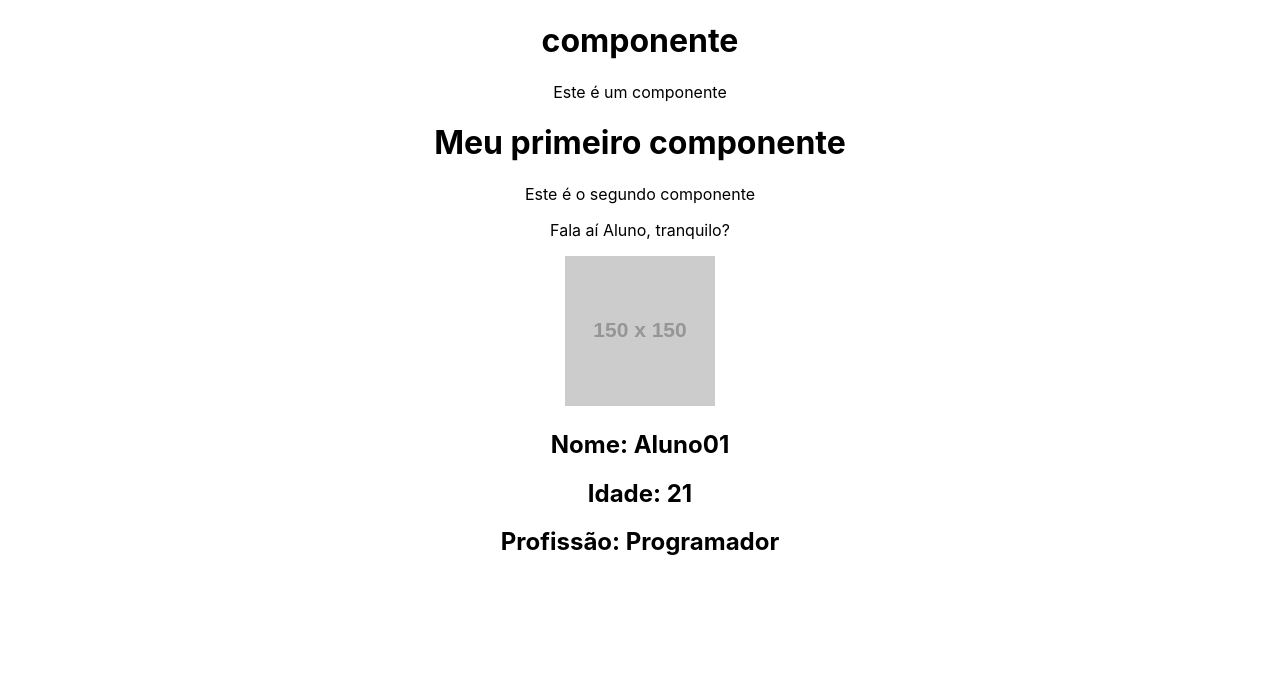
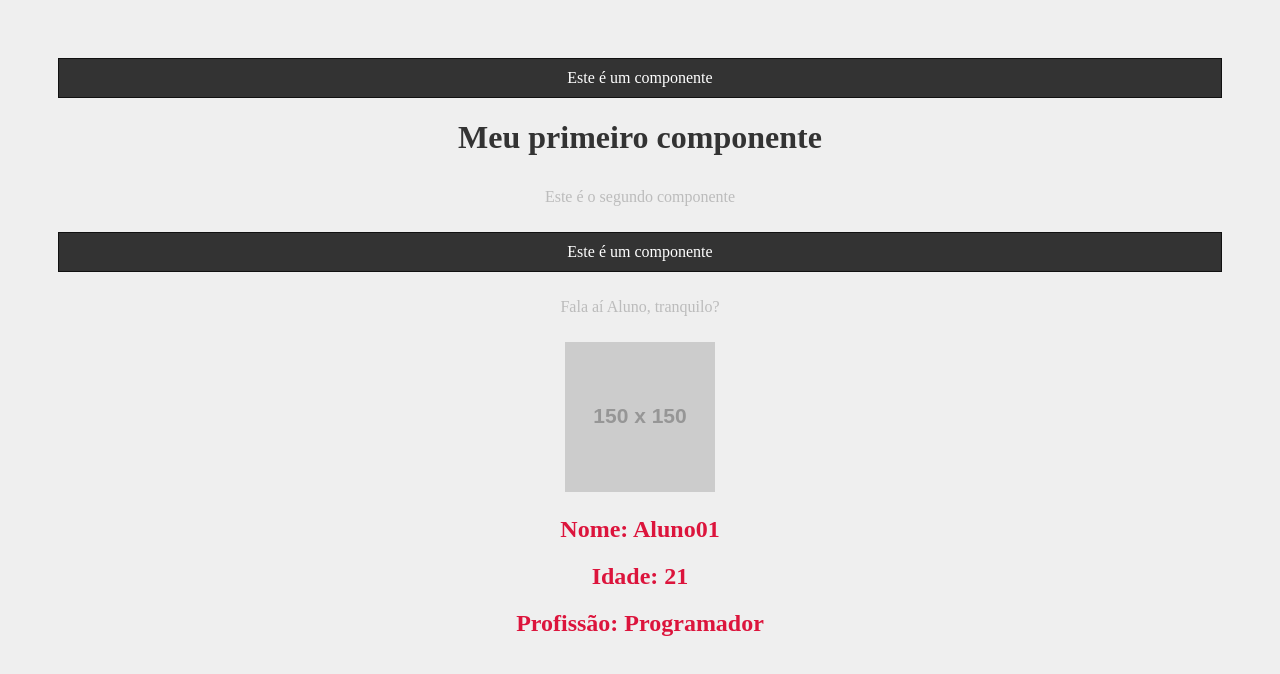
Before and after one commit to aefonso/projeto-react, a React (Create React App) app: page / in a window 1280 px wide. Shown: the top 674 px of the page. Built offline with nearby package versions, Linux system fonts and the light colour scheme.

Commit message:
feat: css

```diff
--- a/src/App.js
+++ b/src/App.js
@@ -2,11 +2,14 @@
 import HelloWorld from './components/HelloWorld';
 import SayMyName from './components/SayMyName';
 import Pessoa from './components/Pessoa';
+import Frase from './components/Frase';
+
 
 function App() {
   return (
     <div className="App">
       <HelloWorld/>
+      <Frase/>
       <SayMyName nome="Aluno" />
       <Pessoa nome="Aluno01" idade="21" profissao="Programador" foto="https://via.placeholder.com/150"/>
     </div>
--- a/src/components/Frase.js
+++ b/src/components/Frase.js
@@ -1,8 +1,9 @@
+import styles from './Frase.module.css'
+
 function Frase(){
   return(
-    <div>
-      <h1>componente</h1>
-      <p>Este é um componente</p>
+    <div className={styles.fraseContainer}>
+      <p className={styles.fraseContent}>Este é um componente</p>
     </div>
   )
 }
--- /dev/null
+++ b/src/components/Frase.module.css
@@ -0,0 +1,10 @@
+.fraseContainer{
+  background-color: #333;
+  border: 1px solid #111;
+}
+
+.fraseContent{
+  color: #fff;
+  background-color: #333;
+  margin: 0;
+}
--- a/src/index.css
+++ b/src/index.css
@@ -1,13 +1,17 @@
-body {
-  margin: 0;
-  font-family: -apple-system, BlinkMacSystemFont, 'Segoe UI', 'Roboto', 'Oxygen',
-    'Ubuntu', 'Cantarell', 'Fira Sans', 'Droid Sans', 'Helvetica Neue',
-    sans-serif;
-  -webkit-font-smoothing: antialiased;
-  -moz-osx-font-smoothing: grayscale;
+body{
+  padding: 50px;
+  background-color: #efefef;
 }
 
-code {
-  font-family: source-code-pro, Menlo, Monaco, Consolas, 'Courier New',
-    monospace;
+h1{
+  color: #333;
 }
+
+h2{
+  color: crimson;
+}
+
+p{
+  color: #9999;
+  padding: 10px;
+}
```
